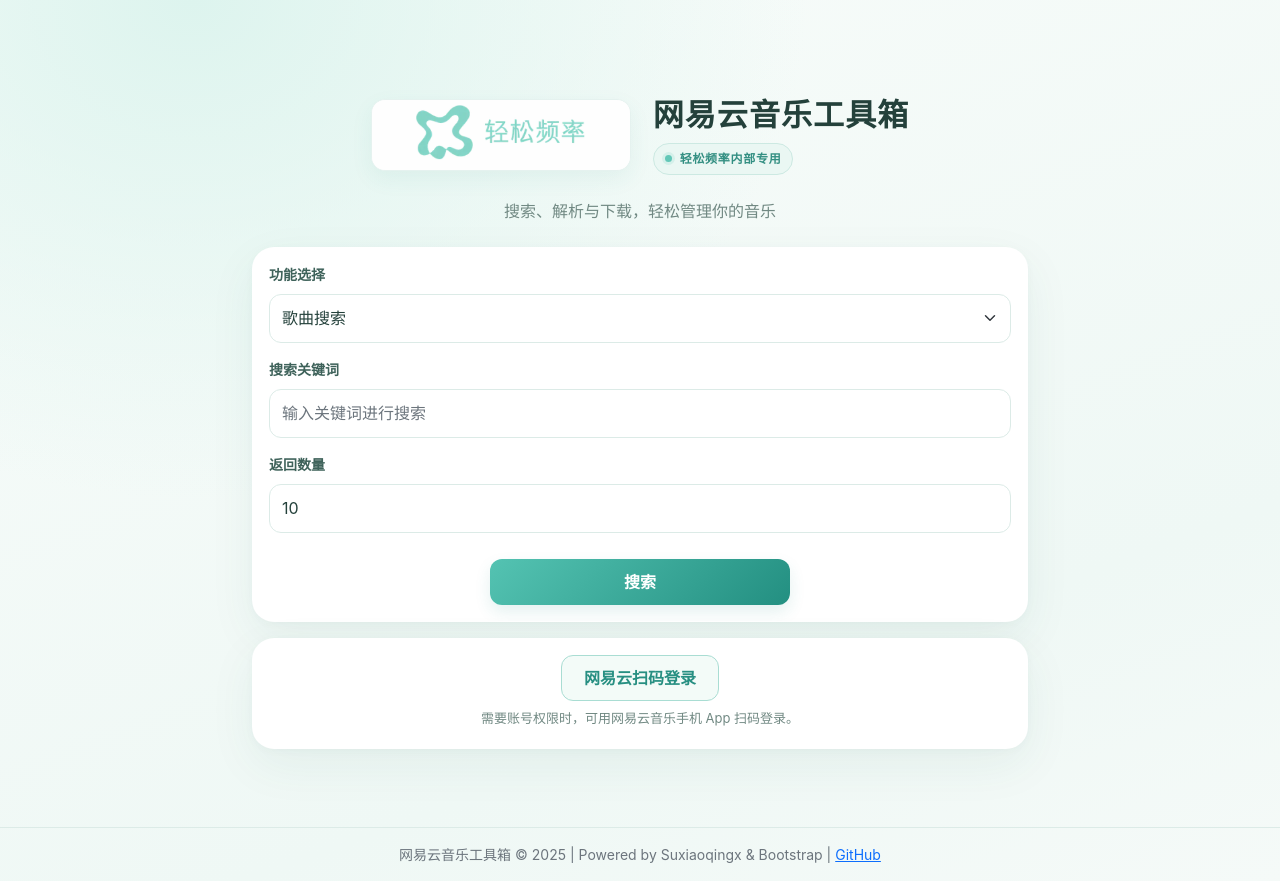
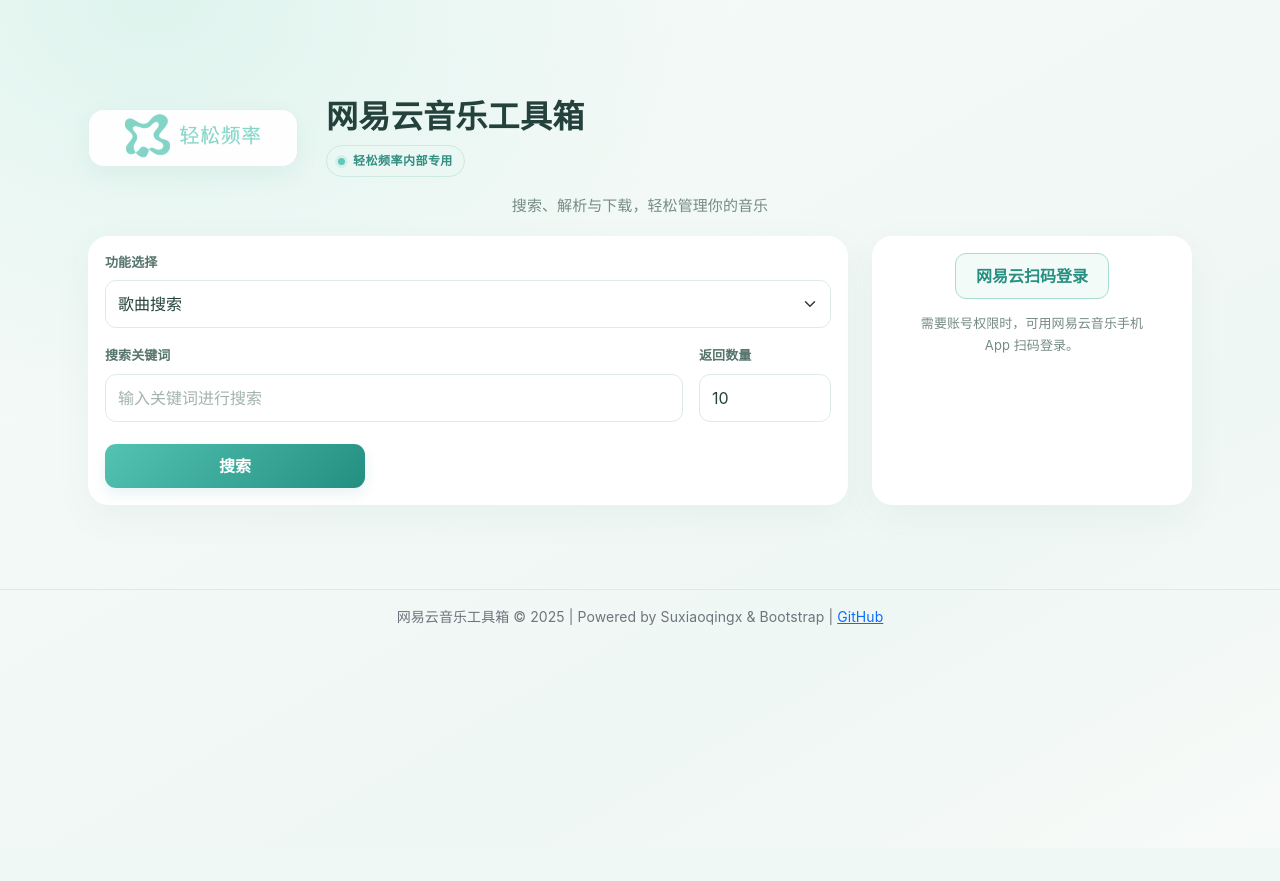
Before and after one commit to zhenghanzhu2/netease-music-toolbox, a Flask app: page / in a window 1280 px wide. After the commit the page ends 625 px from the top, so only its background shows below. Run offline with Flask 3, Linux system fonts and the light colour scheme; some libraries are stand-ins or nearby versions.

Commit message:
Refine desktop typography and layout

```diff
--- a/templates/index.html
+++ b/templates/index.html
@@ -8,65 +8,116 @@
     <link rel="stylesheet" href="/static/APlayer.min.css">
     <style>
         :root {
-            --ink:#24413b; --muted:#718983; --mint:#78d1c2; --mint-strong:#46b7a7;
-            --mint-dark:#1f8f81; --mint-pale:#e7f6f2; --paper:#ffffff; --line:#dceee9;
+            --ink:#24413b; --muted:#758b85; --mint:#78d1c2; --mint-strong:#46b7a7;
+            --mint-dark:#237f73; --mint-pale:#e7f6f2; --paper:#fff; --line:#e2eeeb;
         }
+        * { box-sizing:border-box; }
         body {
             min-height:100vh; color:var(--ink);
-            background:radial-gradient(ellipse at 15% 0%,#ddf4ee 0,transparent 40%),linear-gradient(160deg,#f8fcfa,#eff8f5 72%,#f5faf8);
-            font-family:-apple-system,BlinkMacSystemFont,"Segoe UI","PingFang SC","Microsoft YaHei",sans-serif;
+            background:radial-gradient(ellipse at 12% 0%,#dff4ee 0,transparent 36%),linear-gradient(150deg,#f7fbf9,#eff7f4 70%,#f7faf8);
+            font-family:-apple-system,BlinkMacSystemFont,"PingFang SC","Microsoft YaHei","Segoe UI",sans-serif;
+            letter-spacing:.005em;
         }
-        body > .container { width:100%; max-width:820px; box-sizing:border-box; padding:48px 22px 30px; }
-        .brand-lockup { display:flex; align-items:center; justify-content:center; gap:22px; margin:0 auto 18px; }
-        .brand-logo-frame { flex:0 0 auto; width:clamp(205px,27vw,260px); overflow:hidden; border-radius:14px; background:#fff; border:1px solid #e5f2ef; box-shadow:0 8px 22px #2e8d7d12; }
+        button,input,select,textarea { font:inherit; }
+        body > .container {
+            display:grid; grid-template-columns:minmax(0,1fr) 320px; gap:18px 24px;
+            width:100%; max-width:1160px; margin:0 auto; padding:42px 28px 36px;
+            align-content:start;
+        }
+        .brand-lockup {
+            grid-column:1/-1; display:flex; align-items:center; justify-content:flex-start;
+            gap:28px; margin:0!important; padding:8px 0 0;
+        }
+        .brand-logo-frame {
+            flex:0 0 auto; width:210px; overflow:hidden; border-radius:16px;
+            background:#fff; border:1px solid #e2efeb; box-shadow:0 8px 24px #2e8d7d12;
+        }
         .brand-logo { display:block; width:100%; height:auto; }
-        .brand-copy { display:flex; flex-direction:column; align-items:flex-start; gap:8px; }
-        .brand-copy h1 { margin:0!important; color:var(--ink); font-size:clamp(23px,3.4vw,31px); font-weight:760; letter-spacing:.035em; line-height:1.25; }
-        .brand-tag { display:inline-flex; align-items:center; gap:8px; padding:6px 11px; border:1px solid #cce9e2; border-radius:999px; color:#338f82; background:#eaf7f3; font-size:12px; font-weight:700; letter-spacing:.06em; }
+        .brand-copy { display:flex; flex-direction:column; align-items:flex-start; gap:9px; }
+        .brand-copy h1 {
+            margin:0!important; color:var(--ink); font-size:32px; font-weight:720;
+            letter-spacing:.01em; line-height:1.2;
+        }
+        .brand-tag {
+            display:inline-flex; align-items:center; gap:8px; padding:6px 11px;
+            border:1px solid #cce9e2; border-radius:999px; color:#338f82;
+            background:#eaf7f3; font-size:12px; font-weight:650; letter-spacing:.04em;
+        }
         .brand-tag:before { content:""; width:7px; height:7px; border-radius:50%; background:#62c7b7; box-shadow:0 0 0 3px #d5f0ea; }
-        .tagline { color:var(--muted); }
-        #main-form.card,.card { border:1px solid #ffffffed; border-radius:22px; background:var(--paper); box-shadow:0 16px 48px #1c665610,0 2px 8px #1c665608!important; overflow:hidden; }
-        #main-form .card-body { padding:30px; }
-        .form-label { display:block; color:#3e625a; font-size:14px; font-weight:650; margin-bottom:9px; }
-        .form-control,.form-select { min-height:49px; border:1px solid #dcebe7; border-radius:12px; color:var(--ink); background-color:#fff; box-shadow:none; }
+        .tagline { grid-column:1/-1; margin:0!important; color:var(--muted); font-size:15px; }
+        body > .container > .card { min-width:0; margin:0!important; border:1px solid #fff; border-radius:20px; background:var(--paper); box-shadow:0 12px 38px #1c66560d!important; overflow:hidden; }
+        body > .container > .card.shadow-sm { grid-column:1; }
+        body > .container > .card.mt-3 { grid-column:2; align-self:stretch; display:flex; align-items:center; }
+        #main-form .card-body { padding:28px 30px; }
+        #main-form .mb-3 { margin-bottom:18px!important; }
+        .form-label { display:block; color:#55746c; font-size:13px; font-weight:650; margin-bottom:8px; }
+        .form-control,.form-select {
+            min-height:48px; border:1px solid #dcebe7; border-radius:11px;
+            color:var(--ink); background-color:#fff; box-shadow:none;
+        }
+        .form-control::placeholder { color:#a3b3af; }
         .form-control:focus,.form-select:focus { border-color:#72cdbd; box-shadow:0 0 0 4px #45ad9d20; }
-        .form-group { margin-bottom:15px; }
-        .btn { border-radius:12px; min-height:46px; padding:10px 22px; font-weight:650; transition:transform .16s,box-shadow .16s,background-color .16s; }
+        #search-area { display:grid; grid-template-columns:minmax(0,1fr) 132px; gap:0 16px; align-items:end; }
+        #search-area .text-center { grid-column:1/-1; text-align:left!important; }
+        .btn {
+            min-height:44px; padding:10px 20px; border-radius:11px; font-weight:650;
+            transition:transform .16s,box-shadow .16s,background-color .16s;
+        }
         .btn:hover { transform:translateY(-1px); }
-        .btn-primary,.btn-success { color:#fff; background:linear-gradient(135deg,#54c3b2,#238f81); border:0; box-shadow:0 7px 16px #238f811f; }
+        .btn-primary,.btn-success {
+            color:#fff; background:linear-gradient(135deg,#54c3b2,#238f81);
+            border:0; box-shadow:0 6px 14px #238f811b;
+        }
         .btn-primary:hover,.btn-success:hover { color:#fff; background:linear-gradient(135deg,#3eaf9f,#197b6f); }
-        .btn-warning { color:#39776d; background:#e4f3ef; border:1px solid #cde8e1; }
+        .btn-warning { color:#39776d; background:#e9f6f2; border:1px solid #d2ebe4; }
         .btn-info { color:#fff; background:#559f94; border:0; }
-        #main-form .text-center .btn { width:min(100%,300px)!important; margin-top:10px; }
+        #main-form .text-center .btn { width:min(100%,260px)!important; margin-top:4px; }
         #login-start { color:#278f82; border:1px solid #a9ddd3; background:#f3fbf8; }
         #login-start:hover { color:#176e64; background:#e5f6f1; }
-        #login-message { color:var(--muted); font-size:13px; }
-        #login-qr { padding:10px; border:1px solid var(--line); border-radius:16px; margin-top:14px; }
-        #search-result h5 { color:#2c766b; font-weight:700; margin:25px 0 12px; }
-        .list-group { border-radius:16px; overflow:hidden; box-shadow:0 5px 18px #1c66560d; }
-        .list-group-item { padding:14px 16px; border-color:var(--line); background:#fff; }
+        #login-message { max-width:245px; margin:13px auto 4px!important; color:var(--muted); font-size:13px; line-height:1.7; }
+        #login-qr { padding:10px; border:1px solid var(--line); border-radius:15px; margin-top:16px; }
+        body > .container > #search-result, body > .container > #song-info,
+        body > .container > #playlist-result, body > .container > #album-result {
+            grid-column:1/-1; min-width:0; width:100%; margin-top:4px!important;
+        }
+        #search-result h5 { color:#2c766b; font-size:18px; font-weight:700; margin:8px 0 13px; }
+        .list-group { border:1px solid var(--line); border-radius:15px; overflow:hidden; box-shadow:0 5px 18px #1c66560a; }
+        .list-group-item { min-width:0; padding:13px 16px; border-color:var(--line); background:#fff; }
         .list-group-item:hover { background:#f4fbf9; }
-        .song-title,.playlist-title { display:inline-block; max-width:180px; vertical-align:middle; white-space:nowrap; overflow:hidden; text-overflow:ellipsis; }
+        .song-title,.playlist-title { display:inline-block; max-width:220px; vertical-align:middle; white-space:nowrap; overflow:hidden; text-overflow:ellipsis; }
         .list-group-item .select-song { flex-shrink:0; margin-left:10px; }
-        #song-info { margin-top:20px; border-radius:18px!important; }
+        #song-info { border-radius:18px!important; }
         #song-info img { max-width:100%; border-radius:8px; }
         #song-info .badge.bg-primary,#song-info .badge.bg-success { background:#389f91!important; color:#fff!important; }
         #song-info .badge.bg-secondary,#song-info .badge.bg-dark { background:#e9f3f0!important; color:#49655f!important; }
         #song-info .badge.bg-info { background:#d9f1eb!important; color:#347c72!important; }
         #song-info .badge.bg-warning { background:#f2ebd6!important; color:#6c592d!important; }
         .alert-info { background:#edf8f5; color:#355d55; border-color:#d7eee8; }
-        .lyric-box { max-height:180px; overflow-y:auto; background:#f7fcfa; border:1px solid #e1f1ed; border-radius:12px; padding:12px 16px; font-size:15px; color:#36564f; line-height:1.8; }
-        .progress { height:10px; border-radius:99px; background:#e5f2ef; }
+        .lyric-box { max-height:230px; overflow-y:auto; background:#f7fcfa; border:1px solid #e1f1ed; border-radius:12px; padding:14px 17px; font-size:14px; color:#36564f; line-height:1.85; }
+        .progress { height:9px; border-radius:99px; background:#e5f2ef; }
         .progress-bar { background:linear-gradient(90deg,#46b7a7,#88d8ca); }
         .footer { color:var(--muted)!important; background:transparent!important; border-color:#dcebe7!important; }
         ::selection { color:#184c45; background:#c8eee5; }
-        @media(max-width:600px) {
-            body > .container { width:100%; max-width:100%; padding:32px 14px 24px; }
-            #main-form .card-body { padding:21px 18px; }
-            .brand-lockup { flex-direction:column; gap:12px; margin-bottom:18px; }
-            .brand-logo-frame { width:min(248px,74vw); }
+        @media(max-width:760px) {
+            body > .container { display:block; width:100%; max-width:100%; padding:30px 18px 28px; }
+            .brand-lockup { flex-direction:column; gap:13px; margin-bottom:16px!important; align-items:center; text-align:center; }
+            .brand-logo-frame { width:min(220px,72vw); }
             .brand-copy { align-items:center; gap:7px; }
-            .brand-copy h1 { font-size:clamp(22px,6vw,28px); text-align:center; }
+            .brand-copy h1 { font-size:clamp(23px,6vw,30px); text-align:center; }
+            .tagline { margin-bottom:18px!important; text-align:center; }
+            body > .container > .card { margin-top:14px!important; }
+            #main-form .card-body { padding:22px 20px; }
+            #search-area { display:block; }
+            #search-area .text-center { text-align:center!important; }
+            #main-form .text-center .btn { width:min(100%,300px)!important; }
+            body > .container > #search-result, body > .container > #song-info,
+            body > .container > #playlist-result, body > .container > #album-result { margin-top:20px!important; }
+            .song-title,.playlist-title { max-width:130px; }
+        }
+        @media(max-width:420px) {
+            body > .container { padding-left:13px; padding-right:13px; }
+            #main-form .card-body { padding:19px 16px; }
+            .brand-copy h1 { font-size:23px; }
         }
     </style>
 </head>
```
